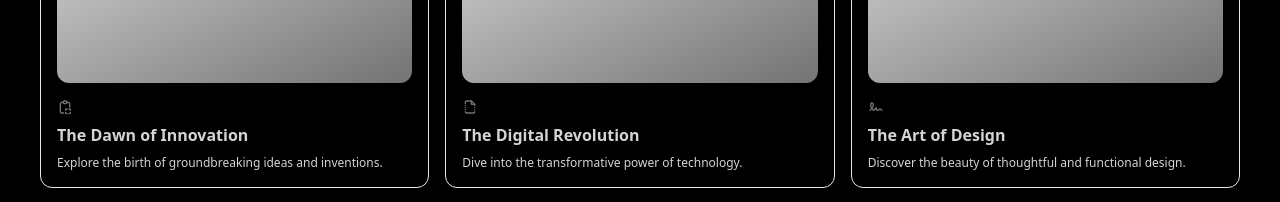
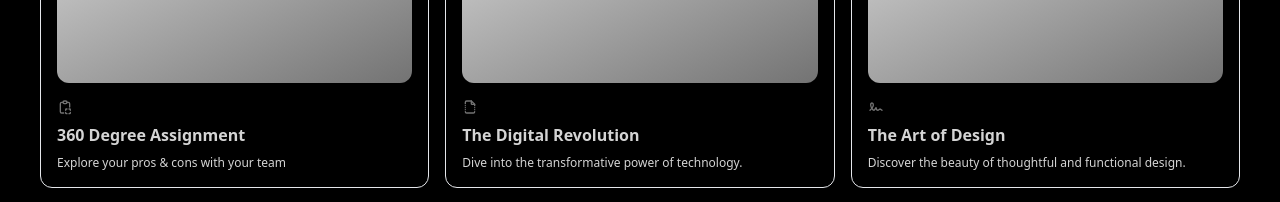
Before and after one commit to GEREGUR/e11, a Next.js app: page / in a window 1280 px wide. Shown: the part 1300-1502 px from the top of the page. Built offline with nearby package versions, Linux system fonts and the light colour scheme.

Commit message:
advance the seo settings

```diff
--- a/app/page.tsx
+++ b/app/page.tsx
@@ -1,4 +1,4 @@
-'use client'
+
 
 import { EvervaultCard } from "@/components/ui/card";
 import { Text } from "@/components/ui/text";
@@ -32,8 +32,8 @@ const Skeleton = () => (
 
 const items = [
   {
-    title: "The Dawn of Innovation",
-    description: "Explore the birth of groundbreaking ideas and inventions.",
+    title: "360 Degree Assignment",
+    description: "Explore your pros & cons with your team",
     header: <Skeleton />,
     icon: <IconClipboardCopy className="h-4 w-4 text-neutral-500" />,
   },
--- a/components/ui/card.tsx
+++ b/components/ui/card.tsx
@@ -1,3 +1,5 @@
+'use client'
+
 import { useMotionValue } from "framer-motion";
 import React, { useState, useEffect } from "react";
 import { useMotionTemplate, motion } from "framer-motion";
```
